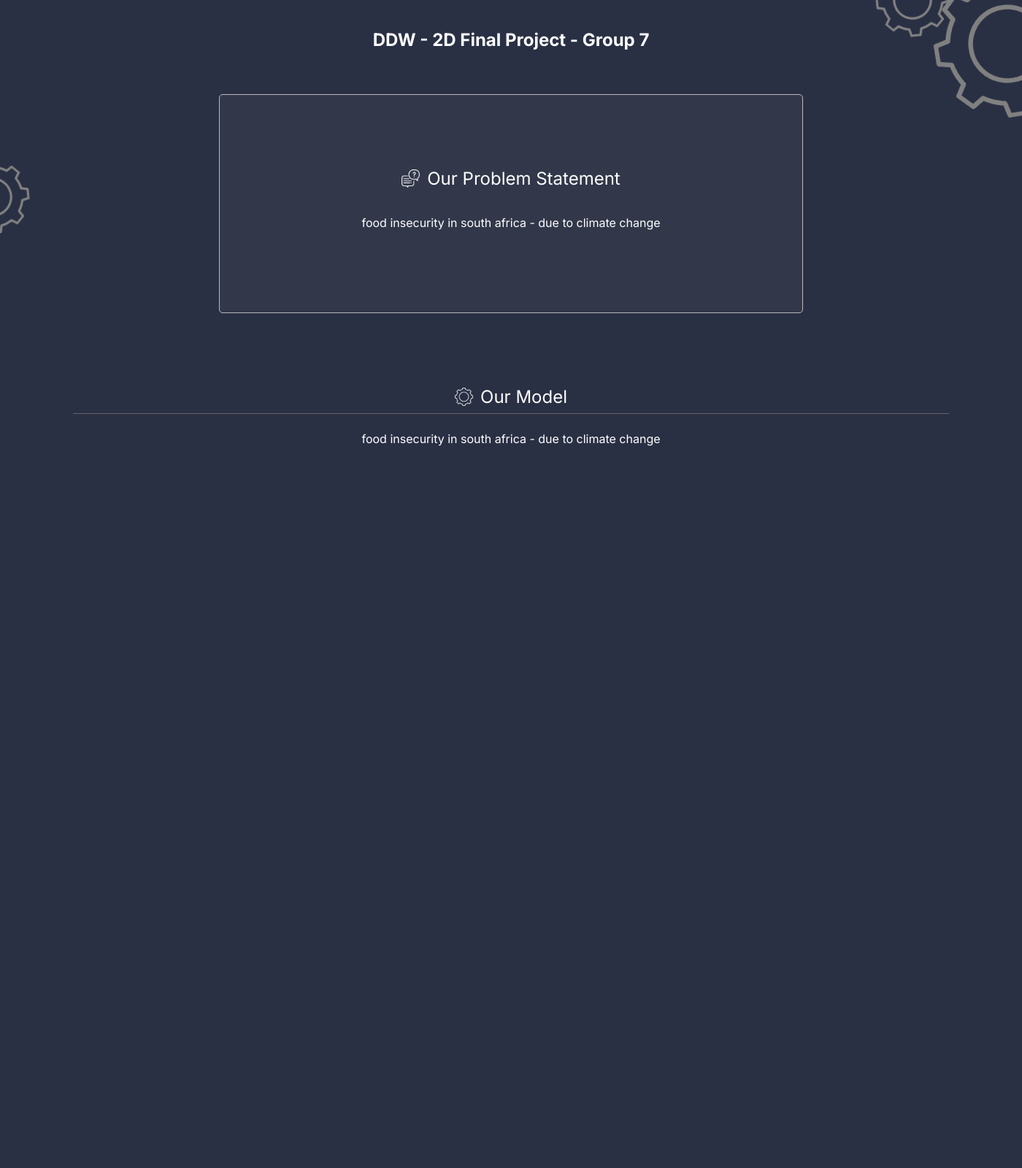
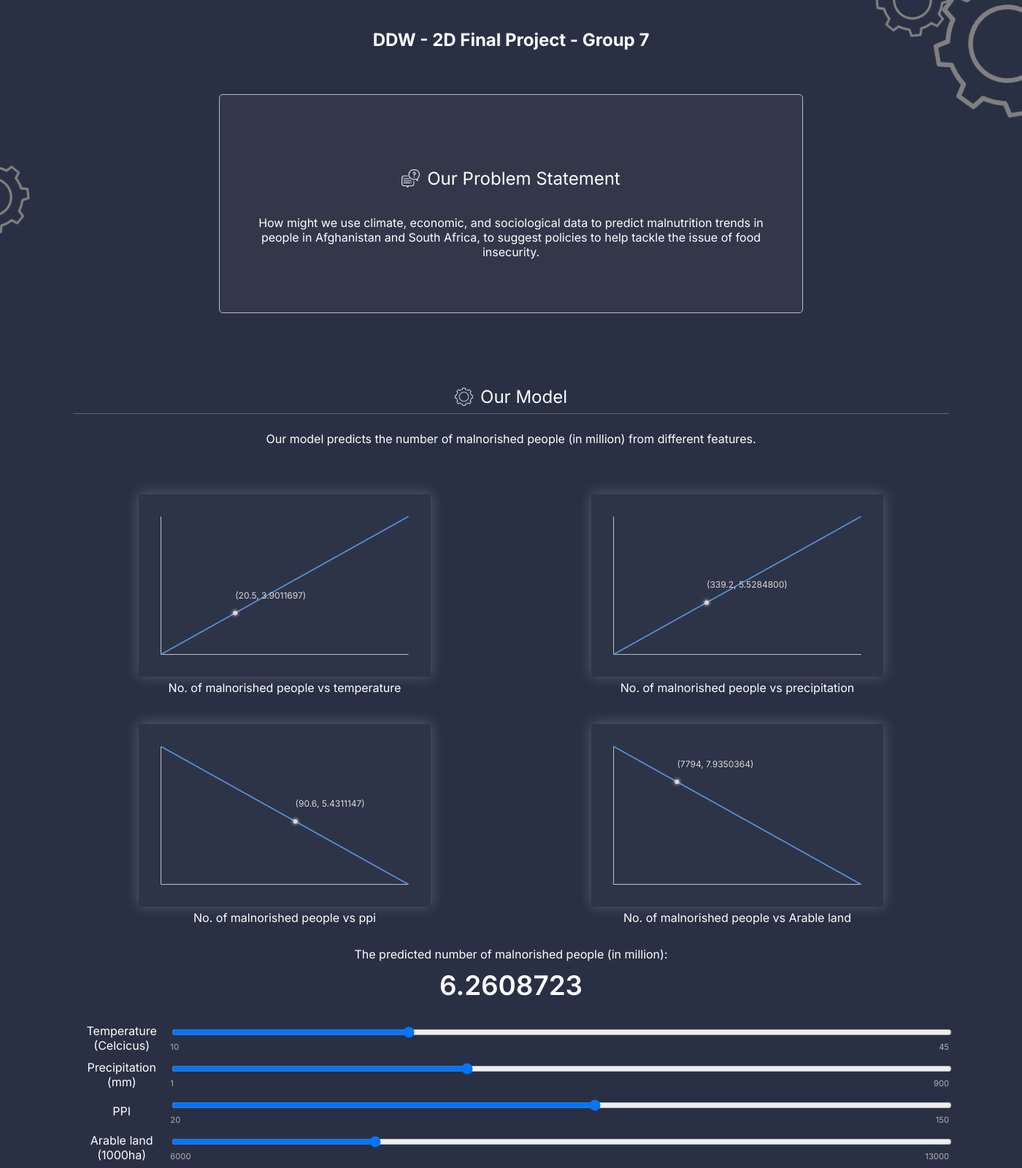
Before and after one commit to ItsMeOX/2D, a Flask app: page / in a window 1400 px wide; the page is wider, and only the part inside the window is pictured. Shown: that part at 73% size. Run offline with Flask 3, Linux system fonts and the light colour scheme.

Commit message:
Complete the rest

```diff
--- a/mp_template/app/serverlibrary.py
+++ /dev/null
@@ -1 +0,0 @@
-# put in any code you need for your server or backend
--- a/mp_template/app/static/__target__/clientlibrary.js
+++ b/mp_template/app/static/__target__/clientlibrary.js
@@ -1,4 +1,4 @@
-// Transcrypt'ed from Python, 2024-11-25 23:39:01
+// Transcrypt'ed from Python, 2024-12-05 00:58:48
 import {AssertionError, AttributeError, BaseException, DeprecationWarning, Exception, IndexError, IterableError, KeyError, NotImplementedError, RuntimeWarning, StopIteration, UserWarning, ValueError, Warning, __JsIterator__, __PyIterator__, __Terminal__, __add__, __and__, __call__, __class__, __envir__, __eq__, __floordiv__, __ge__, __get__, __getcm__, __getitem__, __getslice__, __getsm__, __gt__, __i__, __iadd__, __iand__, __idiv__, __ijsmod__, __ilshift__, __imatmul__, __imod__, __imul__, __in__, __init__, __ior__, __ipow__, __irshift__, __isub__, __ixor__, __jsUsePyNext__, __jsmod__, __k__, __kwargtrans__, __le__, __lshift__, __lt__, __matmul__, __mergefields__, __mergekwargtrans__, __mod__, __mul__, __ne__, __neg__, __nest__, __or__, __pow__, __pragma__, __pyUseJsNext__, __rshift__, __setitem__, __setproperty__, __setslice__, __sort__, __specialattrib__, __sub__, __super__, __t__, __terminal__, __truediv__, __withblock__, __xor__, _sort, abs, all, any, assert, bin, bool, bytearray, bytes, callable, chr, delattr, dict, dir, divmod, enumerate, filter, float, getattr, hasattr, hex, input, int, isinstance, issubclass, len, list, map, max, min, object, oct, ord, pow, print, property, py_TypeError, py_iter, py_metatype, py_next, py_reversed, py_typeof, range, repr, round, set, setattr, sorted, str, sum, tuple, zip} from './org.transcrypt.__runtime__.js';
 var __name__ = '__main__';
 
--- a/mp_template/app/static/__target__/org.transcrypt.__runtime__.js
+++ b/mp_template/app/static/__target__/org.transcrypt.__runtime__.js
@@ -1,4 +1,4 @@
-// Transcrypt'ed from Python, 2024-11-25 23:39:01
+// Transcrypt'ed from Python, 2024-12-05 00:58:48
 import {copy as _copy} from './copy.js';
 var __name__ = 'org.transcrypt.__runtime__';
 export var __envir__ = {};
--- /dev/null
+++ b/mp_template/app/static/css/graph.css
@@ -0,0 +1,19 @@
+.graphs {
+  display: flex;
+  flex-wrap: wrap;
+  align-items: center;
+  gap: 40px;
+}
+
+.graph_container {
+  display: flex;
+  flex-direction: column;
+  flex: 1 1 auto;
+  gap: 5px;
+  align-items: center;
+}
+
+.graph {
+  background-color: rgba(255, 255, 255, 0.02);
+  box-shadow: 0px -1px 17.2px rgba(231, 231, 231, 0.25);
+}
--- a/mp_template/app/static/css/index.css
+++ b/mp_template/app/static/css/index.css
@@ -49,6 +49,9 @@ body {
 }
 
 .paragraph {
+  padding-inline: 30px;
+  box-sizing: border-box;
+  text-align: center;
 }
 
 /* CSS for gears background animation */
@@ -97,3 +100,16 @@ body {
     transform: rotate(-360deg);
   }
 }
+
+.predicted_container {
+  margin-block: 30px;
+  display: flex;
+  flex-direction: column;
+  align-items: center;
+  gap: 10px;
+}
+
+.predicted_value {
+  font-weight: 600;
+  font-size: 2.3rem;
+}
--- /dev/null
+++ b/mp_template/app/static/css/slider.css
@@ -0,0 +1,40 @@
+.sliders {
+  display: flex;
+  flex-direction: column;
+  gap: 10px;
+}
+
+.slider_container {
+  display: flex;
+  align-items: center;
+}
+
+.slider_box {
+  width: 100%;
+}
+
+.slider {
+  border: 1px solid red;
+  width: 100%;
+}
+
+.slider_title {
+  display: flex;
+  align-items: center;
+  justify-content: center;
+  width: 150px;
+  height: 40px;
+  text-align: center;
+}
+
+.slider_label_container {
+  width: 100%;
+  display: flex;
+  justify-content: space-between;
+}
+
+.slider_label {
+  font-size: 0.7rem;
+  margin: 0;
+  color: rgb(177, 176, 176);
+}
--- /dev/null
+++ b/mp_template/app/static/script/graph.js
@@ -0,0 +1,94 @@
+function drawGraph(ctx, startX, endX, currX, m, b, mean, std) {
+  const canvas = ctx.canvas;
+  const canvasWidth = canvas.width;
+  const canvasHeight = canvas.height;
+  const padding = 30.5;
+
+  // Clear canvas
+  ctx.clearRect(0, 0, canvasWidth, canvasHeight);
+
+  // Draw X and Y axes
+  ctx.beginPath();
+  // X axis
+  ctx.moveTo(padding, canvasHeight - padding);
+  ctx.lineTo(canvasWidth - padding, canvasHeight - padding);
+  // Y axis
+  ctx.moveTo(padding, canvasHeight - padding);
+  ctx.lineTo(padding, padding);
+  ctx.strokeStyle = '#BFBFBF';
+  ctx.lineWidth = 1;
+  ctx.stroke();
+
+  // Draw graph points and lines
+  let startY = startX * m + b;
+  let endY = endX * m + b;
+  const minY = Math.min(startY, endY);
+  const maxY = Math.max(startY, endY);
+  startY = maxY - startY;
+  endY = maxY - endY;
+
+  const scaleX = (canvasWidth - 2 * padding) / (endX - startX);
+  const scaleY = (canvasHeight - 2 * padding) / (maxY - minY);
+
+  // const scaledStartX = padding + startX * scaleX;
+  const scaledStartX = padding + 0 * scaleX;
+  const scaledStartY = padding + startY * scaleY;
+  const scaledEndX = padding + (endX - startX) * scaleX;
+  const scaledEndY = padding + endY * scaleY;
+
+  let currY = currX * m + b;
+  currY = maxY - currY;
+  const scaledCurrX = padding + (currX - startX) * scaleX;
+  const scaledCurrY = padding + currY * scaleY;
+
+  ctx.beginPath();
+  ctx.strokeStyle = '#5C93E2';
+  ctx.lineWidth = 1.5;
+  ctx.moveTo(scaledStartX, scaledStartY);
+  ctx.lineTo(scaledEndX, scaledEndY);
+  ctx.stroke();
+
+  // Draw current point
+  ctx.shadowColor = '#FFFFFF';
+  ctx.shadowBlur = 5;
+
+  ctx.fillStyle = '#D9D9D9';
+  ctx.beginPath();
+  ctx.arc(scaledCurrX, scaledCurrY, 3, 0, 2 * Math.PI);
+  ctx.fill();
+
+  ctx.shadowColor = 'transparent';
+  ctx.shadowBlur = 0;
+
+  // Add labels to the X-axis
+  //   ctx.fillStyle = 'black';
+  ctx.font = '12px Inter';
+  const normalized_x = normalize_z(currX, mean, std);
+  let predicted_y = normalized_x * m + b;
+  predicted_y = predicted_y.toFixed(7);
+
+  ctx.fillText(
+    '(' + currX + ', ' + predicted_y + ')',
+    scaledCurrX,
+    scaledCurrY - 20
+  );
+}
+
+function updateGraph(
+  graphId,
+  minX,
+  currX,
+  maxX,
+  gradient,
+  yIntercept,
+  mean,
+  std
+) {
+  const canvas = document.getElementById(graphId);
+  const graphCtx = canvas.getContext('2d');
+  drawGraph(graphCtx, minX, maxX, currX, gradient, yIntercept, mean, std);
+}
+
+function normalize_z(input, mean, std) {
+  return (input - mean) / std;
+}
--- /dev/null
+++ b/mp_template/app/static/script/slider.js
@@ -0,0 +1,132 @@
+const sliders = document.querySelectorAll('.slider');
+const predicted_value = document.querySelector('.predicted_value');
+
+function getAttribute(element, attribute) {
+  return parseFloat(element.getAttribute(attribute));
+}
+
+function normalize_z(input, mean, std) {
+  return (input - mean) / std;
+}
+
+const parameters = {
+  precipitation: {
+    mean: 2.57399078e-3,
+    std: 9.92409677e3,
+  },
+  temperature: {
+    mean: 2.7237129e1,
+    std: 6.68155437,
+  },
+  ppi: {
+    mean: 8.89335484e1,
+    std: 3.26032829e1,
+  },
+  arable_land: {
+    mean: 9.92409677e3,
+    std: 2.40914704e3,
+  },
+};
+
+function calcPredVal() {
+  const precipitation_elm = document.querySelector(
+    '[data-target="graph-precipitation"]'
+  );
+  const temperature_elm = document.querySelector(
+    '[data-target="graph-temperature"]'
+  );
+  const ppi_elm = document.querySelector('[data-target="graph-ppi"]');
+  const arable_land_elm = document.querySelector('[data-target="graph-land"]');
+
+  const y_intercept = getAttribute(precipitation_elm, 'data-yIntercept');
+  const precipitation_grad = getAttribute(precipitation_elm, 'data-gradient');
+  const temperature_grad = getAttribute(temperature_elm, 'data-gradient');
+  const ppi_grad = getAttribute(ppi_elm, 'data-gradient');
+  const arable_land_grad = getAttribute(arable_land_elm, 'data-gradient');
+
+  const precipitation = precipitation_elm.value;
+  const temperature = temperature_elm.value;
+  const ppi = ppi_elm.value;
+  const arable_land = arable_land_elm.value;
+
+  const precipitation_z = normalize_z(
+    1 / precipitation,
+    parameters['precipitation']['mean'],
+    parameters['precipitation']['std']
+  );
+  const temperature_z = normalize_z(
+    temperature,
+    parameters['temperature']['mean'],
+    parameters['temperature']['std']
+  );
+  const ppi_z = normalize_z(
+    ppi,
+    parameters['ppi']['mean'],
+    parameters['ppi']['std']
+  );
+  const arable_land_z = normalize_z(
+    arable_land,
+    parameters['arable_land']['mean'],
+    parameters['arable_land']['std']
+  );
+
+  const result =
+    y_intercept +
+    precipitation_z * precipitation_grad +
+    temperature_z * temperature_grad +
+    ppi_z * ppi_grad +
+    arable_land_z * arable_land_grad;
+
+  return result.toFixed(7);
+}
+
+sliders.forEach((slider) => {
+  const graphId = slider.getAttribute('data-target');
+  const minX = getAttribute(slider, 'data-min-x');
+  const currX = parseFloat(slider.value);
+  const maxX = getAttribute(slider, 'data-max-x');
+  const gradient = getAttribute(slider, 'data-gradient');
+  const yIntercept = getAttribute(slider, 'data-yIntercept');
+  let feature_name;
+  if (graphId === 'graph-temperature') {
+    feature_name = 'temperature';
+  } else if (graphId === 'graph-precipitation') {
+    feature_name = 'precipitation';
+  } else if (graphId === 'graph-ppi') {
+    feature_name = 'ppi';
+  } else if (graphId === 'graph-land') {
+    feature_name = 'arable_land';
+  }
+
+  updateGraph(
+    graphId,
+    minX,
+    currX,
+    maxX,
+    gradient,
+    yIntercept,
+    parameters[feature_name]['mean'],
+    parameters[feature_name]['std']
+  );
+  predicted_value.innerHTML = calcPredVal();
+
+  slider.addEventListener('input', function () {
+    const graphId = slider.getAttribute('data-target');
+    const minX = getAttribute(slider, 'data-min-x');
+    const currX = parseFloat(slider.value);
+    const maxX = getAttribute(slider, 'data-max-x');
+    const gradient = getAttribute(slider, 'data-gradient');
+    const yIntercept = getAttribute(slider, 'data-yIntercept');
+    updateGraph(
+      graphId,
+      minX,
+      currX,
+      maxX,
+      gradient,
+      yIntercept,
+      parameters[feature_name]['mean'],
+      parameters[feature_name]['std']
+    );
+    predicted_value.innerHTML = calcPredVal();
+  });
+});
--- /dev/null
+++ b/mp_template/app/templates/graph.html
@@ -0,0 +1,3 @@
+{% macro graph(x, y, graph_id) -%}
+<canvas id="{{graph_id}}" class="graph"></canvas>
+{%- endmacro %}
--- a/mp_template/app/templates/index.html
+++ b/mp_template/app/templates/index.html
@@ -2,6 +2,14 @@
 <link
   rel="stylesheet"
   href="{{ url_for('static', filename='css/index.css') }}"
+/>
+<link
+  rel="stylesheet"
+  href="{{ url_for('static', filename='css/graph.css') }}"
+/>
+<link
+  rel="stylesheet"
+  href="{{ url_for('static', filename='css/slider.css') }}"
 />
 {% endblock %}
 
@@ -15,7 +23,9 @@
     <h2 class="section_title">Our Problem Statement</h2>
   </div>
   <p class="paragraph">
-    food insecurity in south africa - due to climate change
+    How might we use climate, economic, and sociological data to predict
+    malnutrition trends in people in Afghanistan and South Africa, to suggest
+    policies to help tackle the issue of food insecurity.
   </p>
 </div>
 
@@ -30,7 +40,8 @@
   </div>
   <hr class="section_title_underline" />
   <p class="paragraph">
-    food insecurity in south africa - due to climate change
+    Our model predicts the number of malnorished people (in million) from
+    different features.
   </p>
 </div>
 
@@ -50,7 +61,134 @@
   style="width: 100px; left: -60px; top: 220px"
 />
 
+<div class="graphs">
+  <div class="graph_container">
+    <canvas
+      id="graph-temperature"
+      width="400"
+      height="250"
+      class="graph"
+    ></canvas>
+    <span class="graph_title">No. of malnorished people vs temperature</span>
+  </div>
+  <div class="graph_container">
+    <canvas
+      id="graph-precipitation"
+      width="400"
+      height="250"
+      class="graph"
+    ></canvas>
+    <span class="graph_title">No. of malnorished people vs precipitation</span>
+  </div>
+  <div class="graph_container">
+    <canvas id="graph-ppi" width="400" height="250" class="graph"></canvas>
+    <span class="graph_title">No. of malnorished people vs ppi</span>
+  </div>
+  <div class="graph_container">
+    <canvas id="graph-land" width="400" height="250" class="graph"></canvas>
+    <span class="graph_title">No. of malnorished people vs Arable land</span>
+  </div>
+</div>
+
+<div class="predicted_container">
+  <span>The predicted number of malnorished people (in million):</span>
+  <span class="predicted_value">12.2</span>
+</div>
+
+<div class="sliders">
+  <div class="slider_container">
+    <span class="slider_title">Temperature (Celcicus)</span>
+    <div class="slider_box">
+      <input
+        data-target="graph-temperature"
+        data-min-x="10"
+        data-max-x="45"
+        data-gradient="1.58883917"
+        data-yIntercept="5.50322425"
+        type="range"
+        class="slider"
+        min="10"
+        max="45"
+        step="0.1"
+        value="20.477"
+      />
+      <div class="slider_label_container">
+        <label class="slider_label">10</label>
+        <label class="slider_label">45</label>
+      </div>
+    </div>
+  </div>
+  <div class="slider_container">
+    <span class="slider_title">Precipitation (mm)</span>
+    <div class="slider_box">
+      <input
+        data-target="graph-precipitation"
+        data-min-x="1"
+        data-max-x="900"
+        data-gradient="0.73892263"
+        data-yIntercept="5.50322425"
+        type="range"
+        class="slider"
+        min="1"
+        max="900"
+        step="0.1"
+        value="339.213026"
+      />
+      <div class="slider_label_container">
+        <label class="slider_label">1</label>
+        <label class="slider_label">900</label>
+      </div>
+    </div>
+  </div>
+  <div class="slider_container">
+    <span class="slider_title">PPI</span>
+    <div class="slider_box">
+      <input
+        data-target="graph-ppi"
+        data-min-x="20"
+        data-max-x="150"
+        data-gradient="-1.41078702"
+        data-yIntercept="5.50322425"
+        type="range"
+        class="slider"
+        min="20"
+        max="150"
+        step="0.1"
+        value="90.56"
+      />
+      <div class="slider_label_container">
+        <label class="slider_label">20</label>
+        <label class="slider_label">150</label>
+      </div>
+    </div>
+  </div>
+  <div class="slider_container">
+    <span class="slider_title">Arable land (1000ha)</span>
+    <div class="slider_box">
+      <input
+        data-target="graph-land"
+        data-min-x="6000"
+        data-max-x="13000"
+        data-gradient="-2.75038817"
+        data-yIntercept="5.50322425"
+        type="range"
+        class="slider"
+        min="6000"
+        max="13000"
+        step="0.5"
+        value="7794"
+      />
+      <div class="slider_label_container">
+        <label class="slider_label">6000</label>
+        <label class="slider_label">13000</label>
+      </div>
+    </div>
+  </div>
+</div>
+
 {% block js %}
+<script src="{{ url_for('static', filename='script/graph.js') }}"></script>
+<script src="{{ url_for('static', filename='script/slider.js') }}"></script>
 <script>
   window.addEventListener('scroll', function () {
     let scrollY = window.scrollY;
--- a/mp_template/application.py
+++ b/mp_template/application.py
@@ -1,5 +1,4 @@
 from app import application
-# import all your table model here
 
 if __name__ == "__main__":
 	application.run(host="0.0.0.0", port=8080, debug=True)
```
Also changed, not shown: mp_template/app/templates/slider.html (added, +18 -0 lines).
